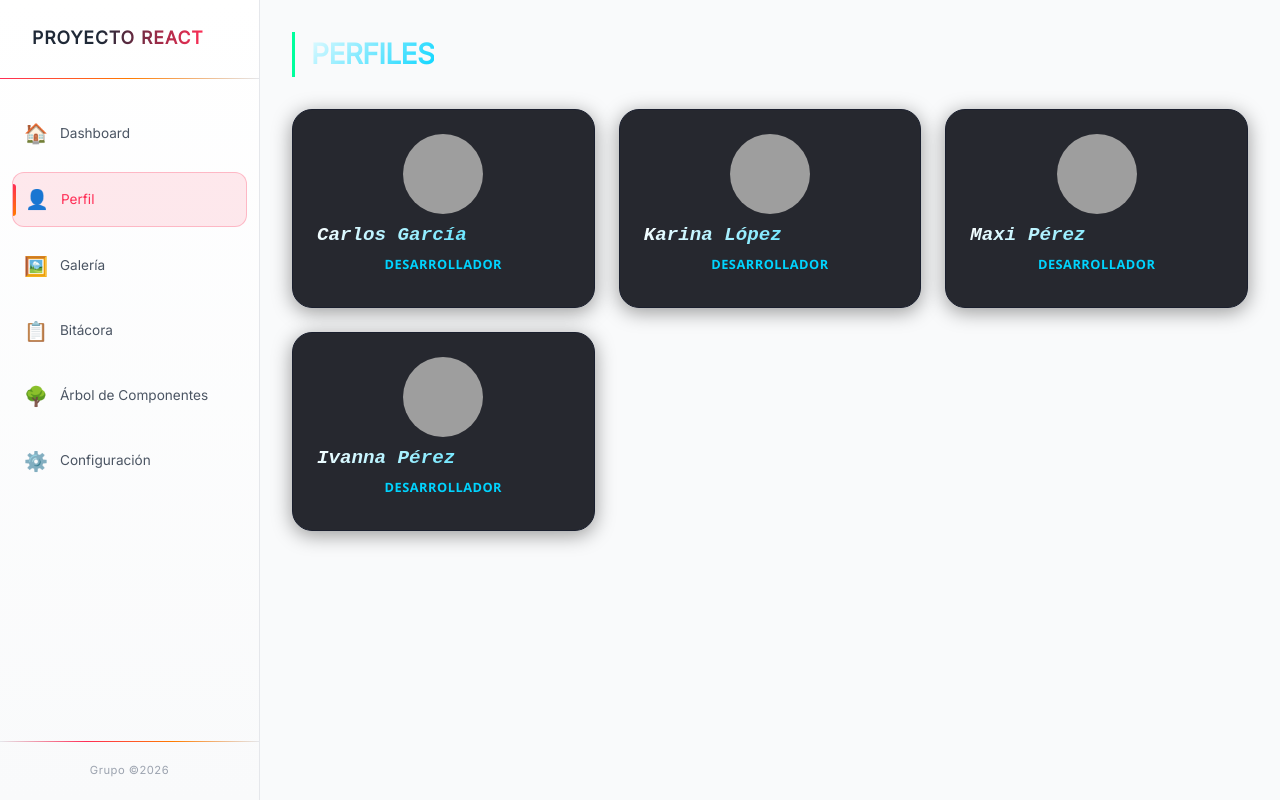
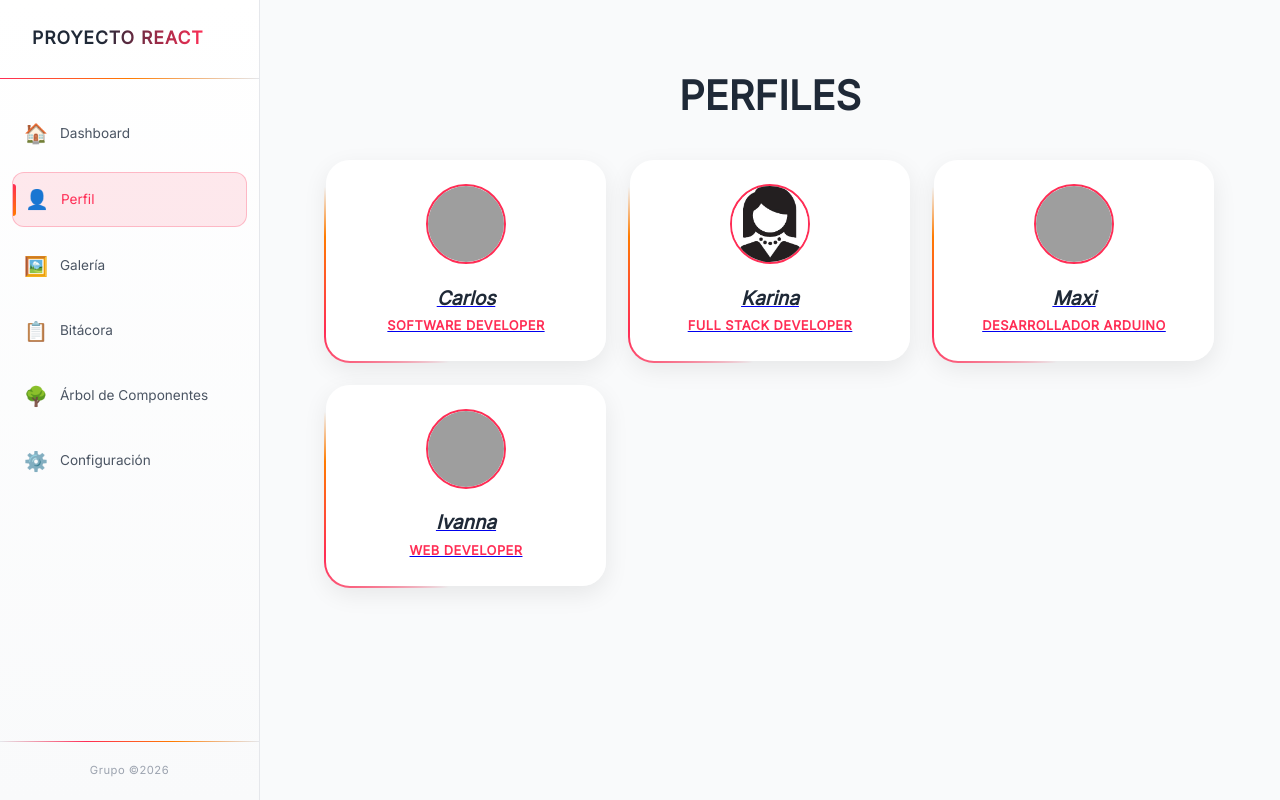
Before and after one commit to Carloslovera/proyecto_react, a React (Vite) app: page /perfil in a window 1280 px wide. Built offline with nearby package versions, Linux system fonts and the light colour scheme; grey boxes are pictures that could not be loaded.

Commit message:
Agregado de Perfil.jsx y Perfil.css

```diff
--- a/src/pages/Perfil.css
+++ b/src/pages/Perfil.css
@@ -1,95 +1,79 @@
+.perfil {
+  padding: 2rem;
+  width: 100%;
+  box-sizing: border-box;
+  margin: 0 auto;
+}
+
 .perfil__titulo {
-  font-size: 1.75rem;
+  font-size: 2.5rem;
   font-weight: 700;
+  color: #1f2937;
   margin-bottom: 2rem;
-  letter-spacing: -0.5px;
-  border-left: 3px solid #00ff9d;
-  padding-left: 1rem;
   text-transform: uppercase;
-  background: linear-gradient(135deg, #ffffff, #00d4ff);
-  -webkit-background-clip: text;
-  background-clip: text;
-  color: transparent;
-  display: inline-block;
+  font-family: "Inter", sans-serif;
+  text-align: center;
 }
 
 .perfil__grid {
   display: grid;
-  grid-template-columns: repeat(auto-fill, minmax(240px, 1fr));
+  grid-template-columns: repeat(auto-fit, minmax(240px, 280px));
   gap: 1.5rem;
+  justify-content: center;
+}
+
+/* Necesario para animar el ángulo del conic-gradient */
+@property --angle {
+  syntax: '<angle>';
+  initial-value: 0deg;
+  inherits: false;
+}
+
+@keyframes spin-border {
+  to { --angle: 360deg; }
 }
 
 .perfil-card {
-  background: rgba(15, 17, 25, 0.9);
-  backdrop-filter: blur(10px);
-  border: 1px solid #1a1f2e;
-  border-radius: 20px;
+  border-radius: 24px;
   padding: 1.5rem;
   text-align: center;
-  transition: all 0.3s cubic-bezier(0.4, 0, 0.2, 1);
+  transition: transform 0.3s ease, box-shadow 0.3s ease;
   position: relative;
-  overflow: hidden;
-  box-shadow: 0 4px 20px rgba(0, 0, 0, 0.4);
+  background: transparent;
+  box-shadow: 0 8px 24px rgba(0, 0, 0, 0.078);
+  isolation: isolate; /* contiene el z-index de los pseudo-elementos */
 }
 
+/* Gradiente giratorio que forma el borde */
 .perfil-card::before {
   content: '';
   position: absolute;
-  top: 0;
-  left: 0;
-  right: 0;
-  height: 2px;
-  background: linear-gradient(90deg, transparent, #00ff9d, #00d4ff, transparent);
-  transform: scaleX(0);
-  transition: transform 0.3s ease;
+  inset: -2px;
+  border-radius: 26px;
+  background: conic-gradient(
+    from var(--angle),
+    transparent 70%,
+    #ff2d55 85%,
+    #ff7b00 95%,
+    transparent 100%
+  );
+  z-index: -2;
+  animation: spin-border 3s linear infinite;
 }
 
-.perfil-card:hover::before {
-  transform: scaleX(1);
+/* Fondo oscuro de la card (tapa el gradiente por dentro) */
+.perfil-card::after {
+  content: '';
+  position: absolute;
+  inset: 0;
+  border-radius: 24px;
+  background: #ffffff;
+  z-index: -1;
 }
 
 .perfil-card:hover {
   transform: translateY(-6px);
-  border-color: #00ff9d;
-  box-shadow: 0 8px 28px rgba(0, 255, 157, 0.15);
-}
-
-.perfil-card__emoji {
-  font-size: 3rem;
-  display: block;
-  margin-bottom: 0.75rem;
-  filter: drop-shadow(0 0 8px rgba(0, 212, 255, 0.5));
-  animation: glow 2s ease-in-out infinite;
-}
-
-.perfil-card__nombre {
-  font-size: 1.2rem;
-  font-weight: 700;
-  margin-bottom: 0.25rem;
-  font-family: 'SF Mono', 'Fira Code', monospace;
-  background: linear-gradient(135deg, #ffffff, #00d4ff);
-  -webkit-background-clip: text;
-  background-clip: text;
-  color: transparent;
-}
-
-.perfil-card__rol {
-  font-size: 0.8rem;
-  color: #00d4ff;
-  margin-bottom: 0.5rem;
-  font-weight: 600;
-  letter-spacing: 0.5px;
-  text-transform: uppercase;
-}
-
-/* Animación de glow para el emoji */
-@keyframes glow {
-  0%, 100% {
-    filter: drop-shadow(0 0 8px rgba(0, 212, 255, 0.5));
-  }
-  50% {
-    filter: drop-shadow(0 0 15px rgba(0, 212, 255, 0.8));
-  }
+  box-shadow: 0 16px 40px rgba(255, 45, 85, 0.25);
 }
 
 .perfil-card__img {
@@ -97,4 +81,24 @@
   height: 80px;
   border-radius: 50%;
   object-fit: cover;
+  margin-bottom: 0.75rem;
+  border: 2px solid #ff2d55;
 }
+
+.perfil-card__nombre {
+  font-size: 1.2rem;
+  font-weight: 700;
+  color: #1f2937;
+  font-family: "Inter", sans-serif;
+  margin-bottom: 0.25rem;
+  text-align: center;
+}
+
+.perfil-card__rol {
+  font-size: 0.8rem;
+  color: #ff2d55;
+  font-weight: 600;
+  letter-spacing: 0.5px;
+  text-transform: uppercase;
+  font-family: "Inter", sans-serif;
+}
--- a/src/pages/Perfil.jsx
+++ b/src/pages/Perfil.jsx
@@ -1,38 +1,42 @@
 import './Perfil.css'
-import carlos from '../assets/carlos.png'
-import karina from '../assets/karina.jpeg'
-import maxi from '../assets/maxi.png'
-import ivanna from '../assets/ivanna.png'
-
-const perfil = [
-  { id: 1, nombre: 'Carlos García', rol: 'Desarrollador', img: carlos },
-  { id: 2, nombre: 'Karina López', rol: 'Desarrollador', img: karina },
-  { id: 3, nombre: 'Maxi Pérez', rol: 'Desarrollador', img: maxi},
-  { id: 4, nombre: 'Ivanna Pérez', rol: 'Desarrollador', img: ivanna },
-]
+import { Link } from 'react-router-dom'
+import dataIntegrantes from '../data/dataIntegrantes.json'
 
 function Perfil() {
   return (
     <div className="perfil">
-      <h1 className="perfil__titulo">Perfiles</h1>
+      <h1 className="perfil__titulo">
+        Perfiles
+      </h1>
+
       <div className="perfil__grid">
-        {perfil.map((p) => (
-          <div key={p.id} className="perfil-card">
-            {p.img ? (
-              <img
-                src={p.img}
-                alt={p.nombre}
-                className="perfil-card__img"
-              />
-            ) : (
-              <span className="perfil-card__emoji">
-                {p.emoji}
-              </span>
-            )}
-            <h2 className="perfil-card__nombre">{p.nombre}</h2>
-            <p className="perfil-card__rol">{p.rol}</p>
-          </div>
+
+        {dataIntegrantes.map((p) => (
+
+          <Link
+            key={p.id}
+            to={`/perfil/${p.id}`}
+            className="perfil-card"
+          >
+
+            <img
+              src={p.avatar}
+              alt={p.nombre}
+              className="perfil-card__img"
+            />
+
+            <h2 className="perfil-card__nombre">
+              {p.nombre}
+            </h2>
+
+            <p className="perfil-card__rol">
+              {p.rol}
+            </p>
+
+          </Link>
+
         ))}
+
       </div>
     </div>
   )
```
